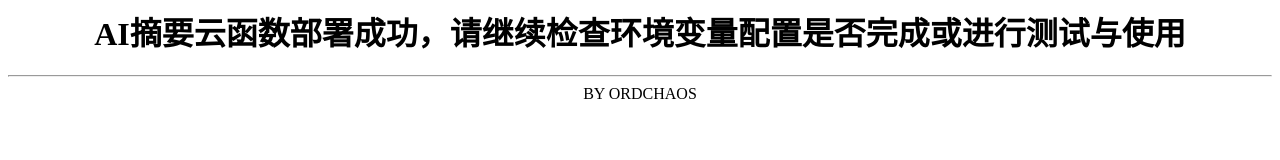
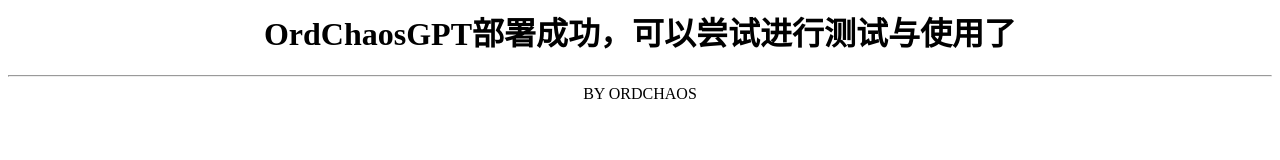
Before and after one commit to OrdChaos/ordchaosgpt-cloud-function, a website: page index.html in a window 1280 px wide. Drawn offline with Linux system fonts and the light colour scheme.

Commit message:
readme.md

```diff
--- a/index.html
+++ b/index.html
@@ -1,7 +1,7 @@
 <html>
-<head><title>AI摘要云函数部署成功</title></head>
+<head><title>部署成功</title></head>
 <body>
-<center><h1>AI摘要云函数部署成功，请继续检查环境变量配置是否完成或进行测试与使用</h1></center>
+<center><h1>OrdChaosGPT部署成功，可以尝试进行测试与使用了</h1></center>
 <hr><center>BY ORDCHAOS</center>
 </body>
 </html>
```
Also changed, not shown: readme.md.
